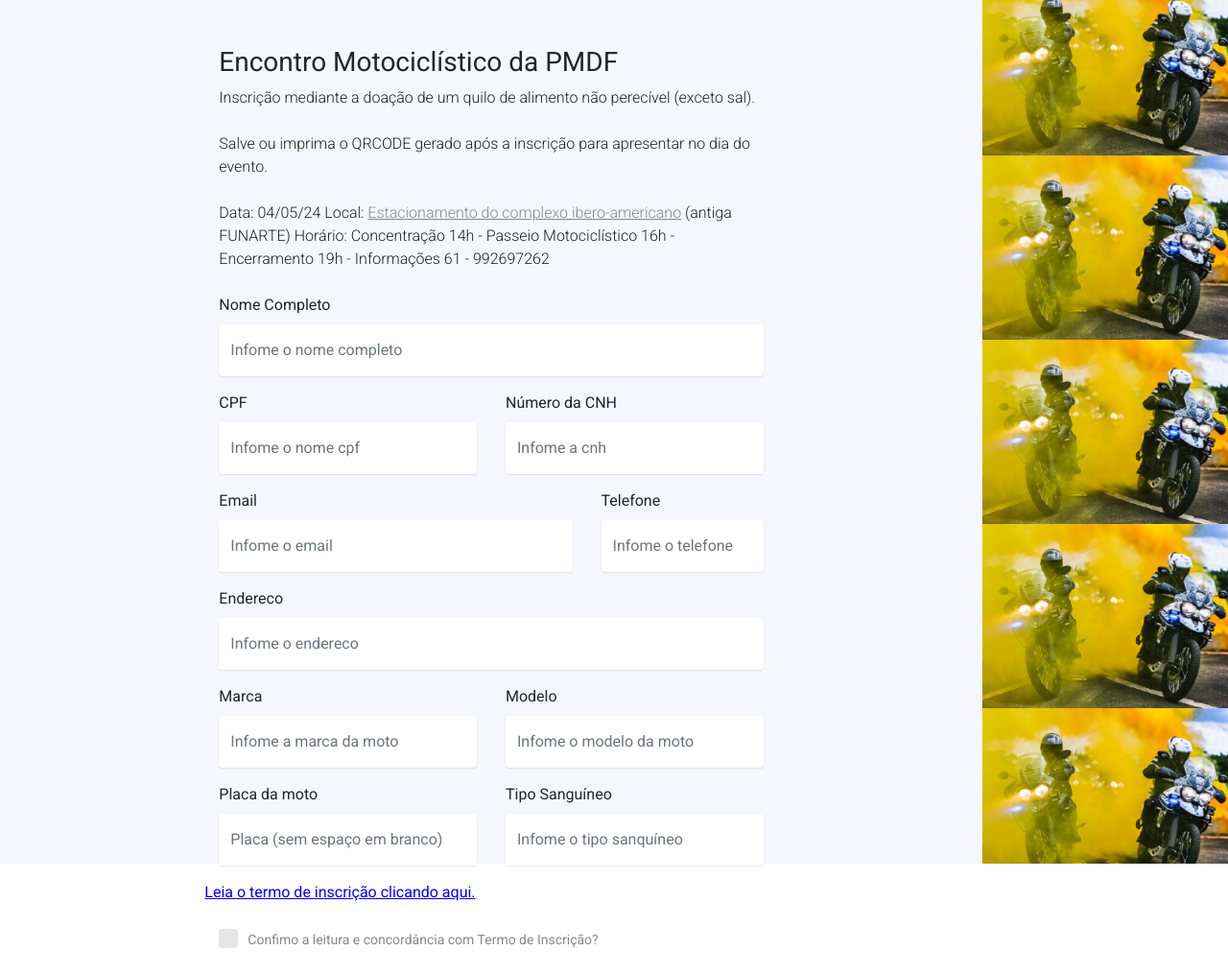
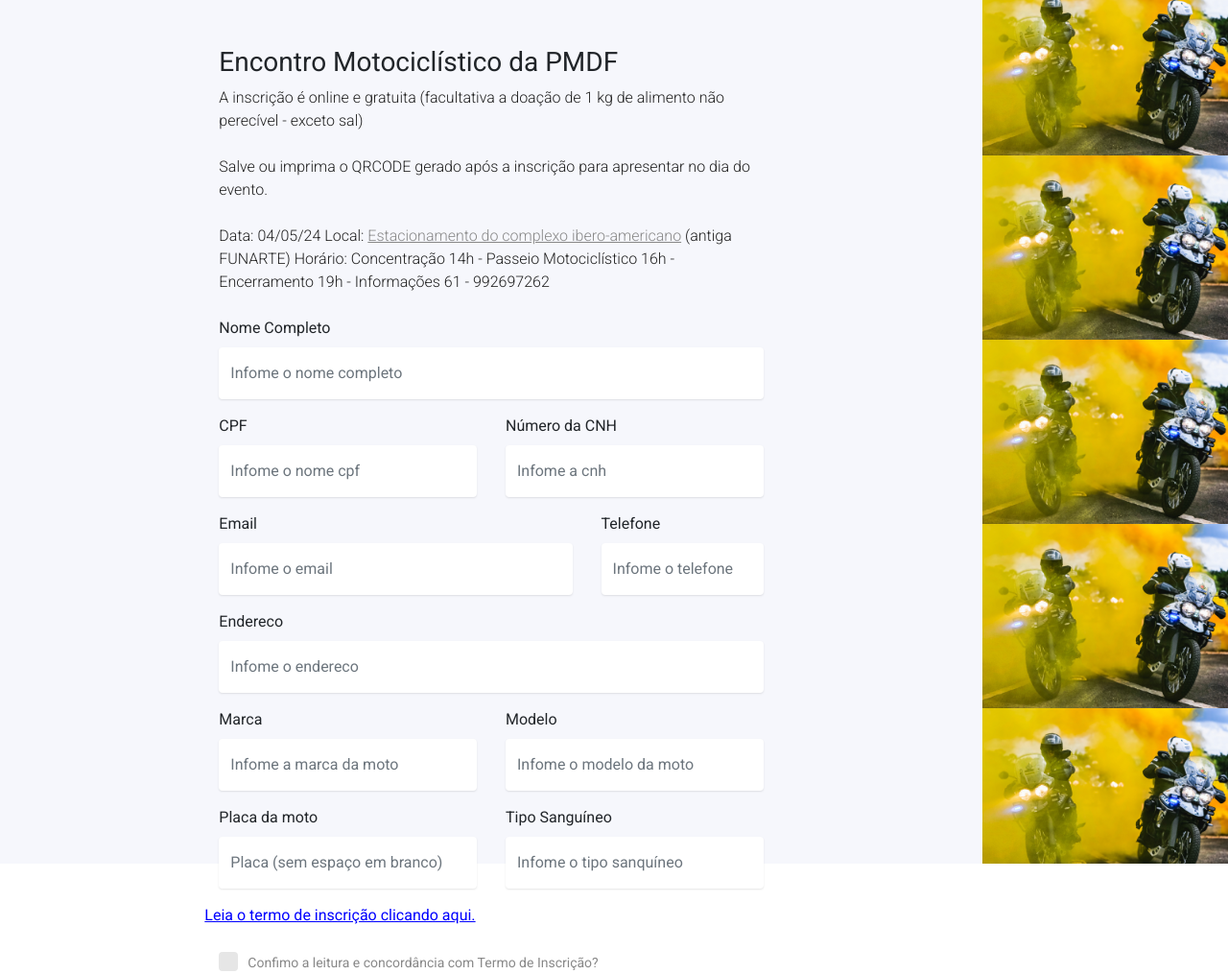
Before and after one commit to frank000/regismotos, a website: page frontend/index.html in a window 1280 px wide. Shown: the top 1015 px of the page at 96% size. Drawn offline with nearby package versions, Linux system fonts and the light colour scheme.

Commit message:
atualização index

```diff
--- a/frontend/index.html
+++ b/frontend/index.html
@@ -39,7 +39,7 @@
         <div class="row align-items-center justify-content-center">
           <div class="col-md-7 py-5">
             <h3>Encontro Motociclístico da PMDF</h3>
-            <p class="mb-4" style="color: rgb(32, 32, 32);">Inscrição mediante a doação de um quilo de alimento não perecível (exceto sal).</p>
+            <p class="mb-4" style="color: rgb(32, 32, 32);">A inscrição é online e gratuita (facultativa a doação de 1 kg de alimento não perecível - exceto sal)</p>
 
               <p class="mb-4" style="color: rgb(32, 32, 32);">   Salve ou imprima o QRCODE gerado após a inscrição para apresentar no dia do evento.</p>
             <p class="mb-4" style="color: rgb(32, 32, 32);">Data: 04/05/24
```
